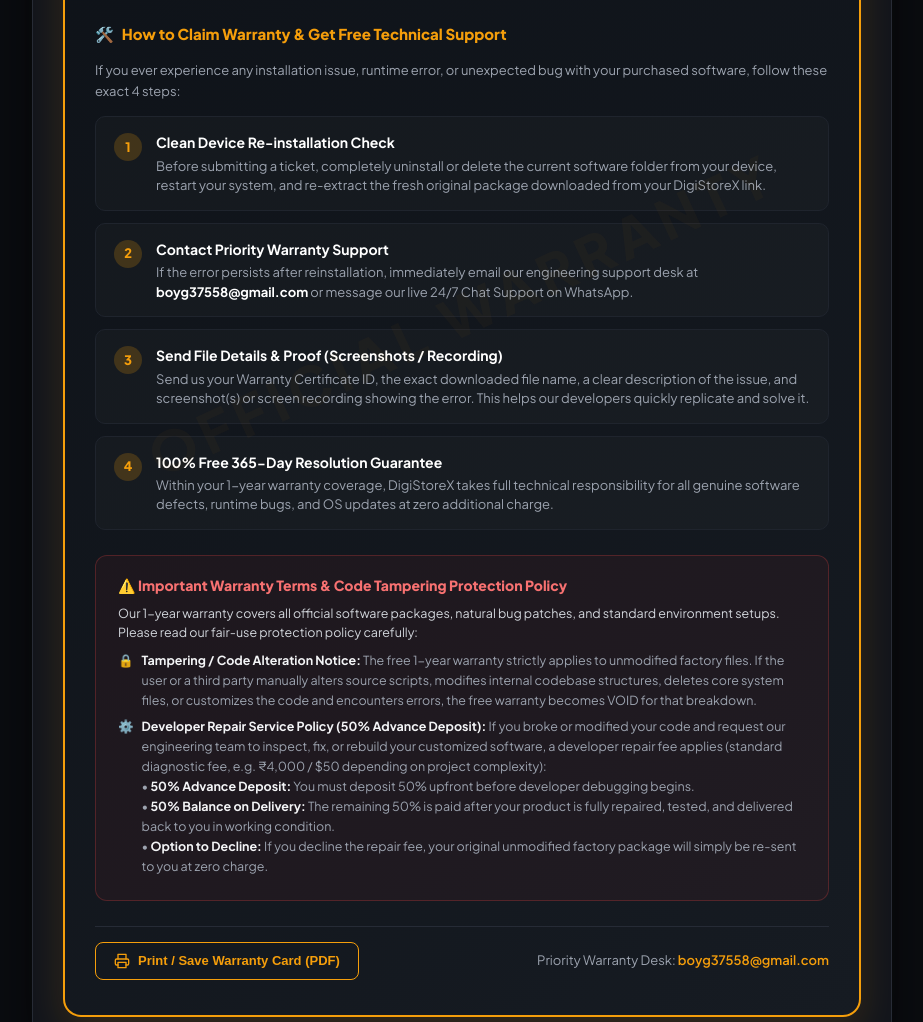
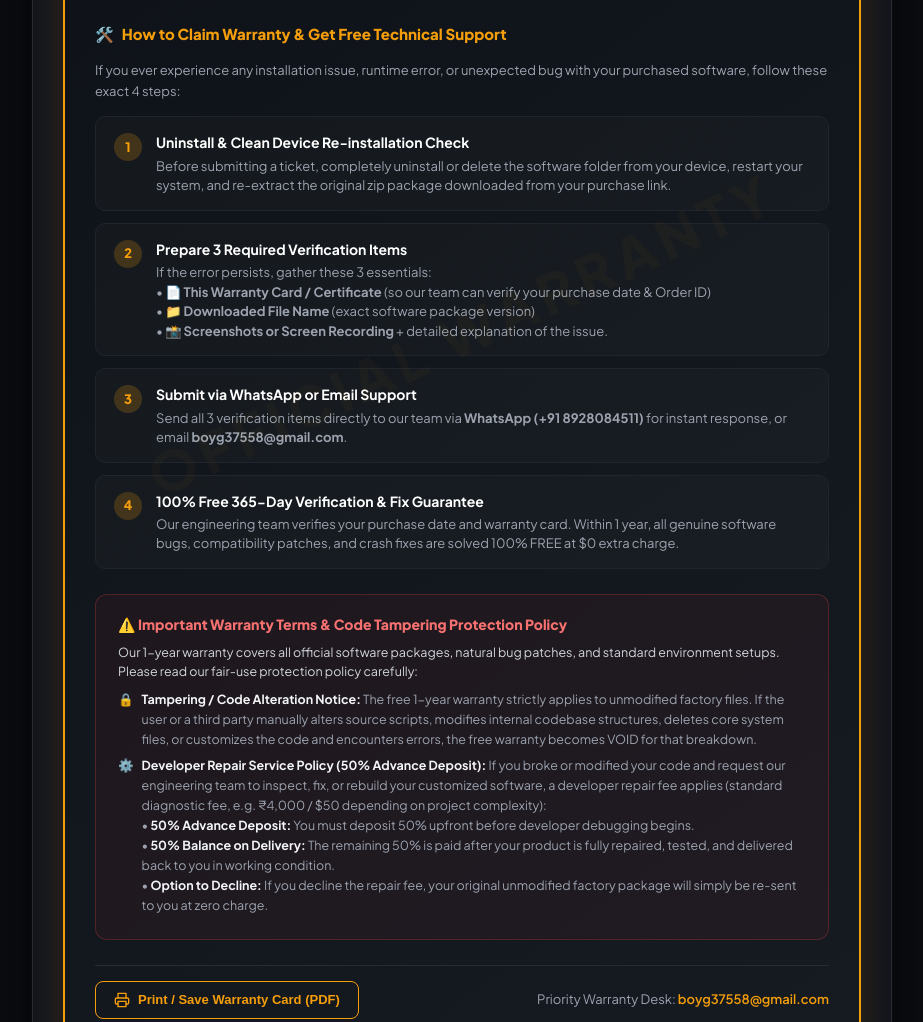
Before and after one commit to boyg37558-blip/work-, a plain HTML site: page success.html in a window 1280 px wide. Shown: the part 1781-2803 px from the top of the page, without its empty margins (178-1101 px from the left). Drawn offline with Linux system fonts and the light colour scheme.

```diff
--- a/success.html
+++ b/success.html
@@ -669,32 +669,36 @@
           <div class="warranty-step-item">
             <div class="warranty-step-num">1</div>
             <div class="warranty-step-text">
-              <h4>Clean Device Re-installation Check</h4>
-              <p>Before submitting a ticket, completely uninstall or delete the current software folder from your device, restart your system, and re-extract the fresh original package downloaded from your DigiStoreX link.</p>
+              <h4>Uninstall & Clean Device Re-installation Check</h4>
+              <p>Before submitting a ticket, completely uninstall or delete the software folder from your device, restart your system, and re-extract the original zip package downloaded from your purchase link.</p>
             </div>
           </div>
 
           <div class="warranty-step-item">
             <div class="warranty-step-num">2</div>
             <div class="warranty-step-text">
-              <h4>Contact Priority Warranty Support</h4>
-              <p>If the error persists after reinstallation, immediately email our engineering support desk at <strong style="color:#fff;">boyg37558@gmail.com</strong> or message our live 24/7 Chat Support on WhatsApp.</p>
+              <h4>Prepare 3 Required Verification Items</h4>
+              <p>If the error persists, gather these 3 essentials:
+                <br>• 📄 <strong>This Warranty Card / Certificate</strong> (so our team can verify your purchase date & Order ID)
+                <br>• 📁 <strong>Downloaded File Name</strong> (exact software package version)
+                <br>• 📸 <strong>Screenshots or Screen Recording</strong> + detailed explanation of the issue.
+              </p>
             </div>
           </div>
 
           <div class="warranty-step-item">
             <div class="warranty-step-num">3</div>
             <div class="warranty-step-text">
-              <h4>Send File Details & Proof (Screenshots / Recording)</h4>
-              <p>Send us your Warranty Certificate ID, the exact downloaded file name, a clear description of the issue, and screenshot(s) or screen recording showing the error. This helps our developers quickly replicate and solve it.</p>
+              <h4>Submit via WhatsApp or Email Support</h4>
+              <p>Send all 3 verification items directly to our team via <strong>WhatsApp (+91 8928084511)</strong> for instant response, or email <strong>boyg37558@gmail.com</strong>.</p>
             </div>
           </div>
 
           <div class="warranty-step-item">
             <div class="warranty-step-num">4</div>
             <div class="warranty-step-text">
-              <h4>100% Free 365-Day Resolution Guarantee</h4>
-              <p>Within your 1-year warranty coverage, DigiStoreX takes full technical responsibility for all genuine software defects, runtime bugs, and OS updates at zero additional charge.</p>
+              <h4>100% Free 365-Day Verification & Fix Guarantee</h4>
+              <p>Our engineering team verifies your purchase date and warranty card. Within 1 year, all genuine software bugs, compatibility patches, and crash fixes are solved 100% FREE at $0 extra charge.</p>
             </div>
           </div>
         </div>
```
